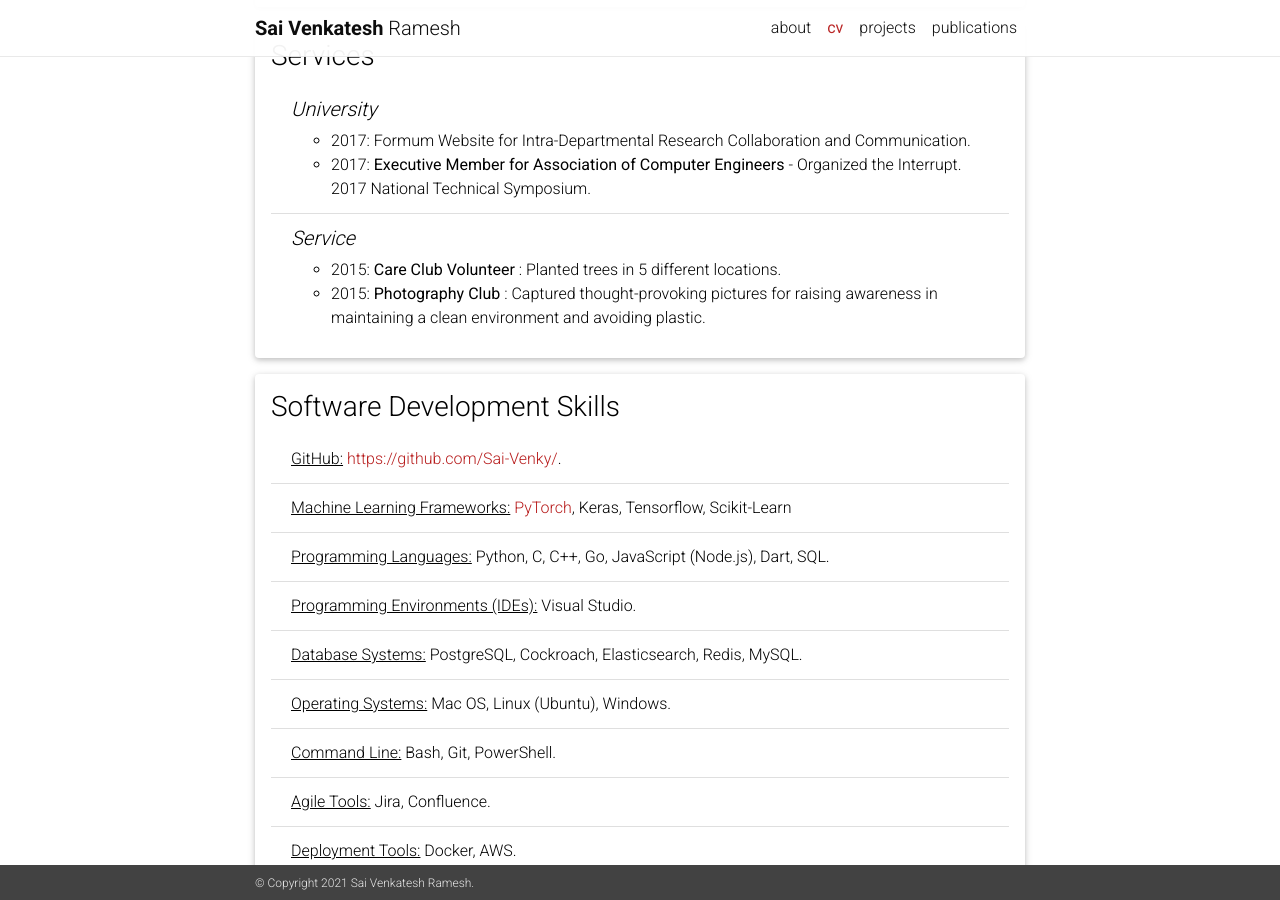
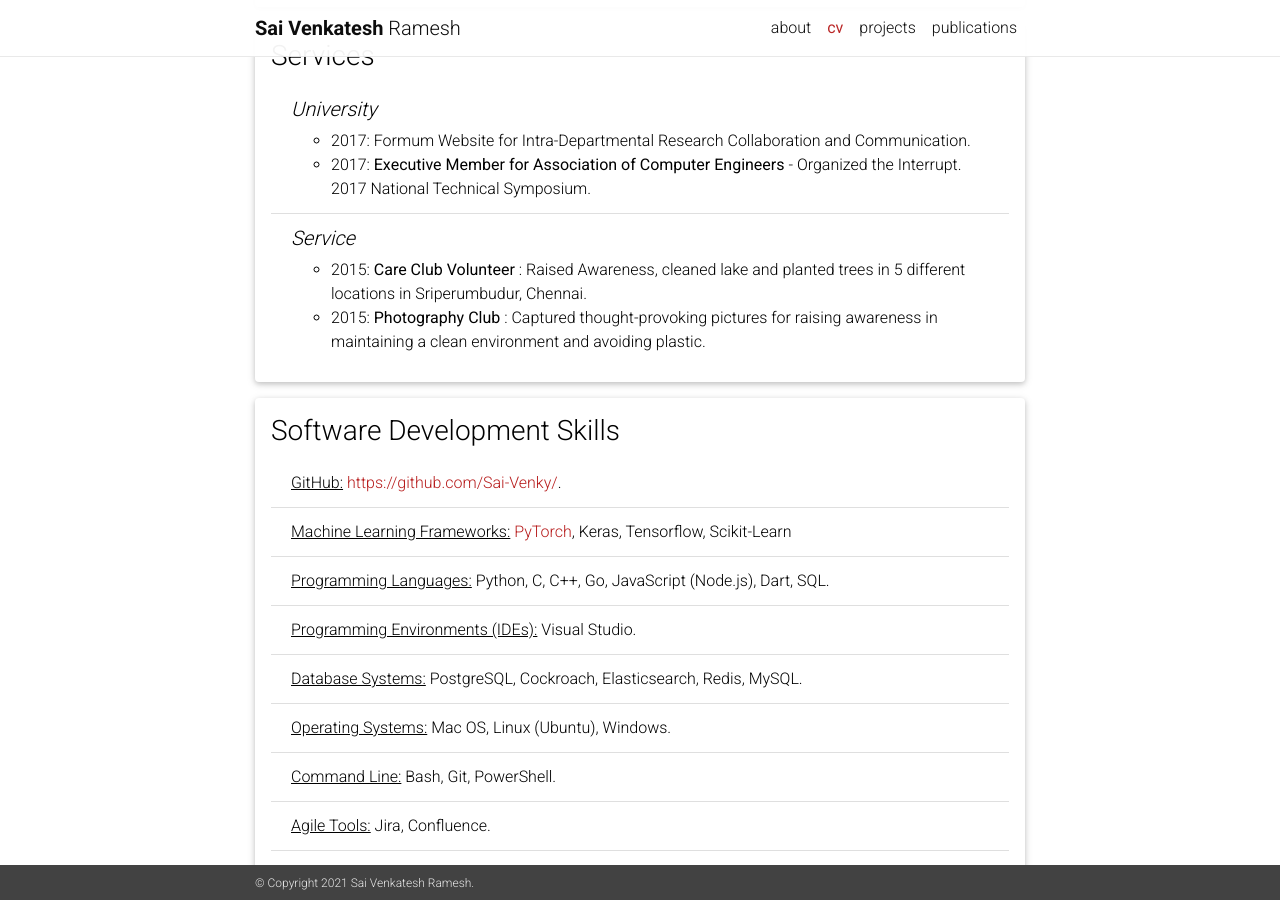
Before and after one commit to Sai-Venky/saivenkatesh.github.io, a Jekyll site: the page built from _pages/cv.md, in a window 1280 px wide and 900 px high, scrolled down 2771 px. Built offline with Jekyll 4.4.1, drawn with Linux system fonts in a browser that asks for light colours; nearby versions of some CDN libraries; a style sheet for code colours, icons or effects is not loaded.

Commit message:
Updating page

```diff
--- a/_data/cv.yml
+++ b/_data/cv.yml
@@ -107,7 +107,7 @@
         - '2017: <b>Executive Member for Association of Computer Engineers</b> - Organized the Interrupt. 2017 National Technical Symposium.'
     - title: 'Service'
       items:
-        - '2015: <b>Care Club Volunteer</b> : Planted trees in 5 different locations.'
+        - '2015: <b>Care Club Volunteer</b> : Raised Awareness, cleaned lake and planted trees in 5 different locations in Sriperumbudur, Chennai.'
         - '2015: <b>Photography Club</b> : Captured thought-provoking pictures for raising awareness in maintaining a clean environment and avoiding plastic.'
 
 - title: Software Development Skills
```
